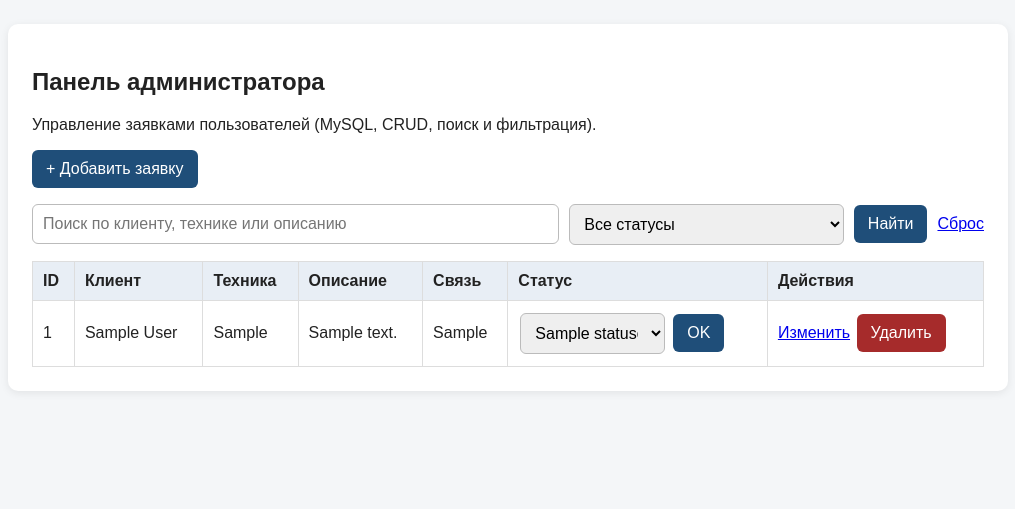
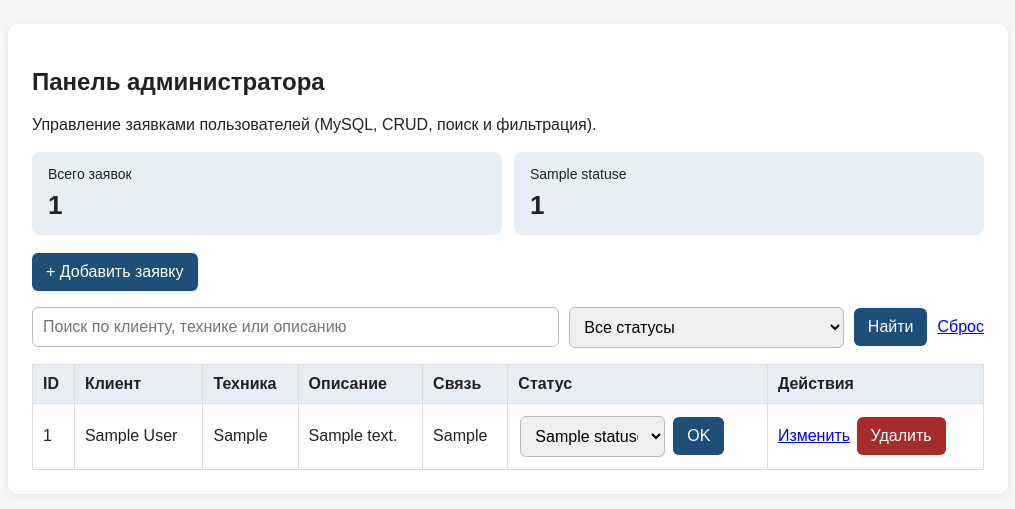
Before and after one commit to mdeyman/repair-service-pm05, a Flask app: page /admin in a window 1280 px wide. Shown: the part 58-567 px from the top of the page, without its empty margins (132-1147 px from the left). Run offline with Flask 3, Linux system fonts and the light colour scheme; a user stored in the database is signed in; tables that the repository leaves empty hold one stand-in row (values such as "Sample post"); some libraries are stand-ins or nearby versions.

Commit message:
admin stats added

```diff
--- a/routes/views.py
+++ b/routes/views.py
@@ -2,7 +2,7 @@ from functools import wraps
 
 from flask import abort, current_app, flash, redirect, render_template, request, url_for
 from flask_login import current_user, login_required, login_user, logout_user
-from sqlalchemy import or_, select
+from sqlalchemy import func, or_, select
 from sqlalchemy.exc import IntegrityError
 from werkzeug.security import check_password_hash, generate_password_hash
 
@@ -144,9 +144,21 @@ def admin():
     pagination = db.paginate(query.order_by(RepairRequest.id.desc()),
                              page=page, per_page=5, error_out=False)
     statuses = db.session.scalars(select(Status).order_by(Status.id)).all()
+
+    # Статистика по всем заявкам: данные берутся из MySQL через ORM.
+    rows = db.session.execute(
+        select(Status.name, func.count(RepairRequest.id))
+        .outerjoin(RepairRequest, RepairRequest.status_id == Status.id)
+        .group_by(Status.id, Status.name)
+        .order_by(Status.id)
+    ).all()
+    request_stats = [{"name": name, "count": count} for name, count in rows]
+    total_requests = sum(item["count"] for item in request_stats)
+
     return render_template("admin.html", all_requests=pagination.items,
                            statuses=statuses, pagination=pagination,
-                           q=text, selected_status=status_filter)
+                           q=text, selected_status=status_filter,
+                           request_stats=request_stats, total_requests=total_requests)
 
 
 @site.route("/admin/requests/new", methods=["GET", "POST"])
--- a/static/css/style.css
+++ b/static/css/style.css
@@ -162,3 +162,9 @@ th {
 .button-link { display: inline-block; background: #1f4e79; color: white; padding: 10px 14px; border-radius: 6px; text-decoration: none; }
 .danger { background: #a62b2b; }
 .pagination { display: flex; flex-wrap: wrap; gap: 16px; align-items: center; margin-top: 20px; }
+
+/* ПМ.08: компактная статистика по заявкам на панели администратора */
+.stats-grid { display: flex; flex-wrap: wrap; gap: 12px; margin: 18px 0; }
+.stat-item { flex: 1 1 150px; background: #e8eef5; border-radius: 8px; padding: 14px 16px; }
+.stat-item span { display: block; font-size: 14px; }
+.stat-item strong { display: block; margin-top: 8px; font-size: 26px; }
--- a/templates/admin.html
+++ b/templates/admin.html
@@ -3,6 +3,18 @@
 <section class="card">
     <h2>Панель администратора</h2>
     <p>Управление заявками пользователей (MySQL, CRUD, поиск и фильтрация).</p>
+    <div class="stats-grid" aria-label="Статистика по всем заявкам">
+        <div class="stat-item">
+            <span>Всего заявок</span>
+            <strong>{{ total_requests }}</strong>
+        </div>
+        {% for stat in request_stats %}
+        <div class="stat-item">
+            <span>{{ stat.name }}</span>
+            <strong>{{ stat.count }}</strong>
+        </div>
+        {% endfor %}
+    </div>
     <p><a class="button-link" href="{{ url_for('site.request_new') }}">+ Добавить заявку</a></p>
     <form method="get" class="filters">
         <input type="search" name="q" value="{{ q }}" placeholder="Поиск по клиенту, технике или описанию" aria-label="Поиск">
```
